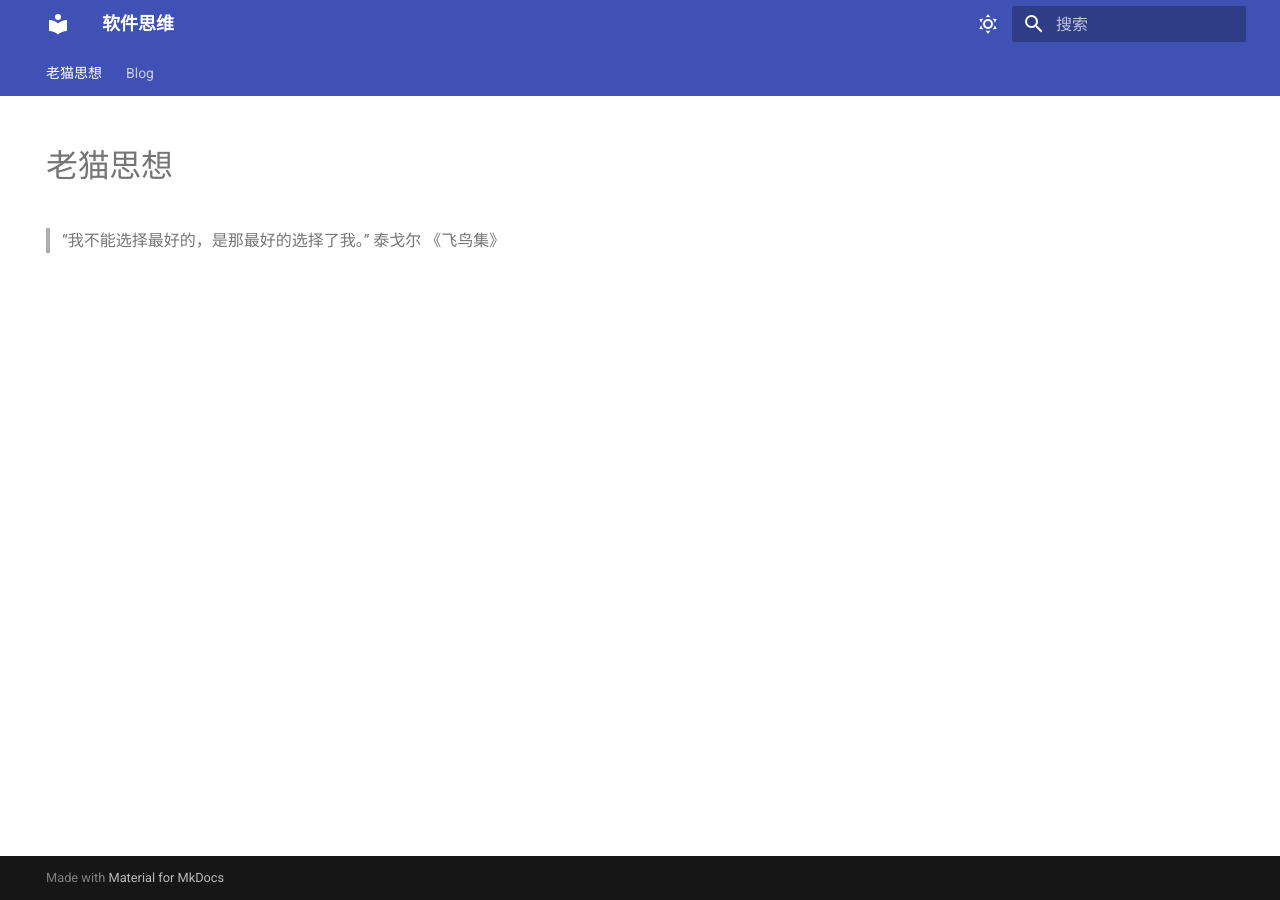
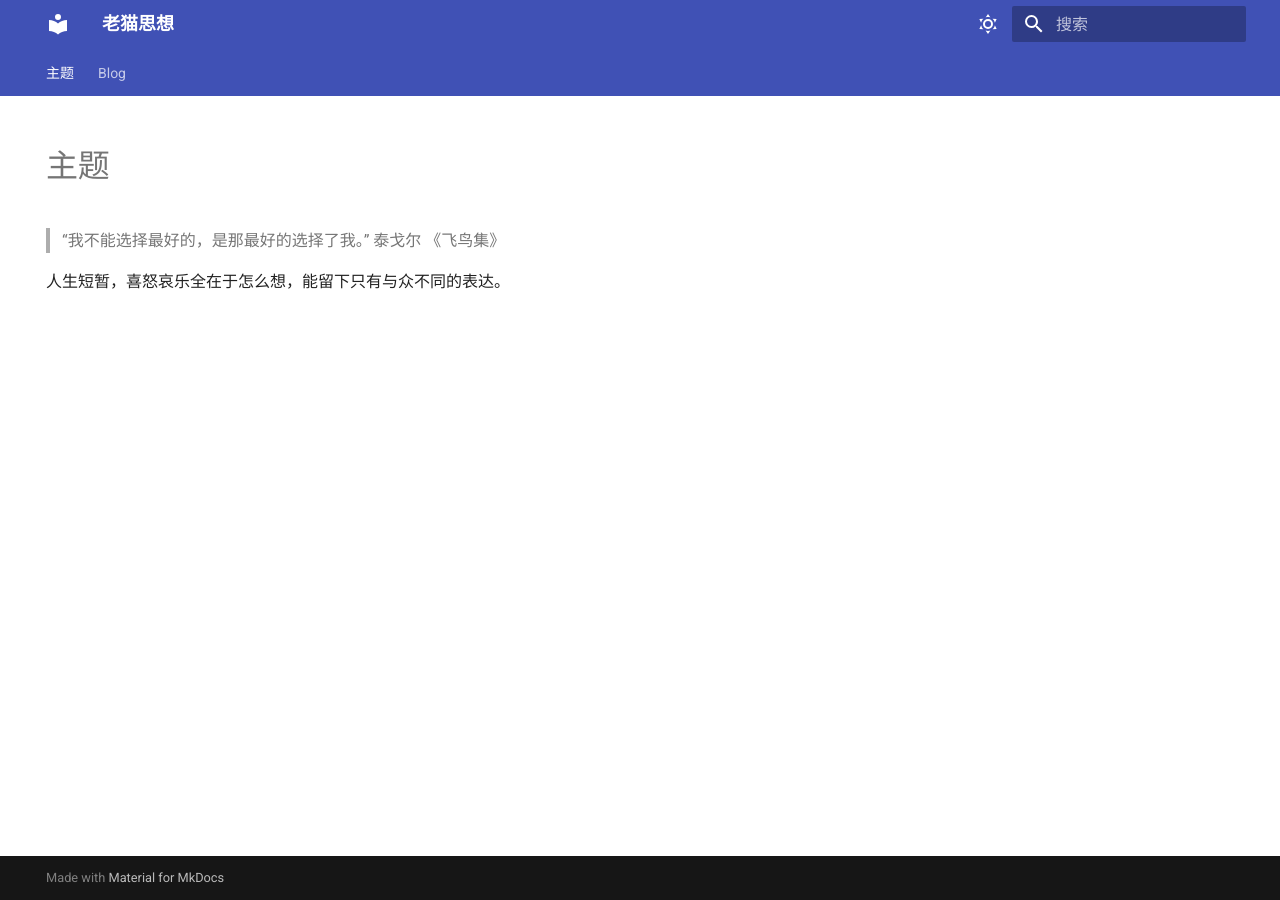
Before and after one commit to YingLiu4203/maomind, an MkDocs documentation site: the page built from docs/index.md, in a window 1280 px wide. Built offline with MkDocs 1.6.1 and Material for MkDocs 9.7.7, drawn with Linux system fonts in a browser that asks for light colours.

Commit message:
edit home

```diff
--- a/docs/index.md
+++ b/docs/index.md
@@ -4,6 +4,8 @@ hide:
   - navigation
 ---
 
-# 老猫思想
+# 主题
 
 > “我不能选择最好的，是那最好的选择了我。” 泰戈尔 《飞鸟集》
+
+人生短暂，喜怒哀乐全在于怎么想，能留下只有与众不同的表达。
--- a/mkdocs.yml
+++ b/mkdocs.yml
@@ -1,4 +1,5 @@
-site_name: 软件思维
+site_name: 老猫思想
+site_url: https://maomind.com
 
 theme:
   name: material
```
